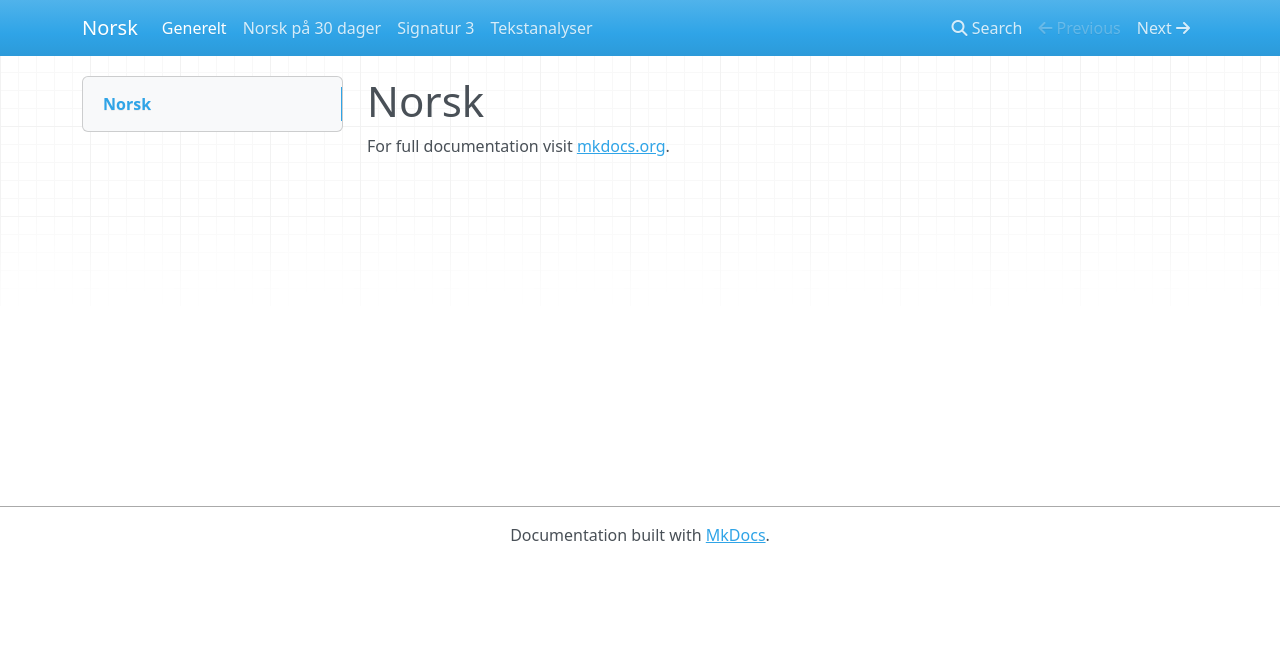
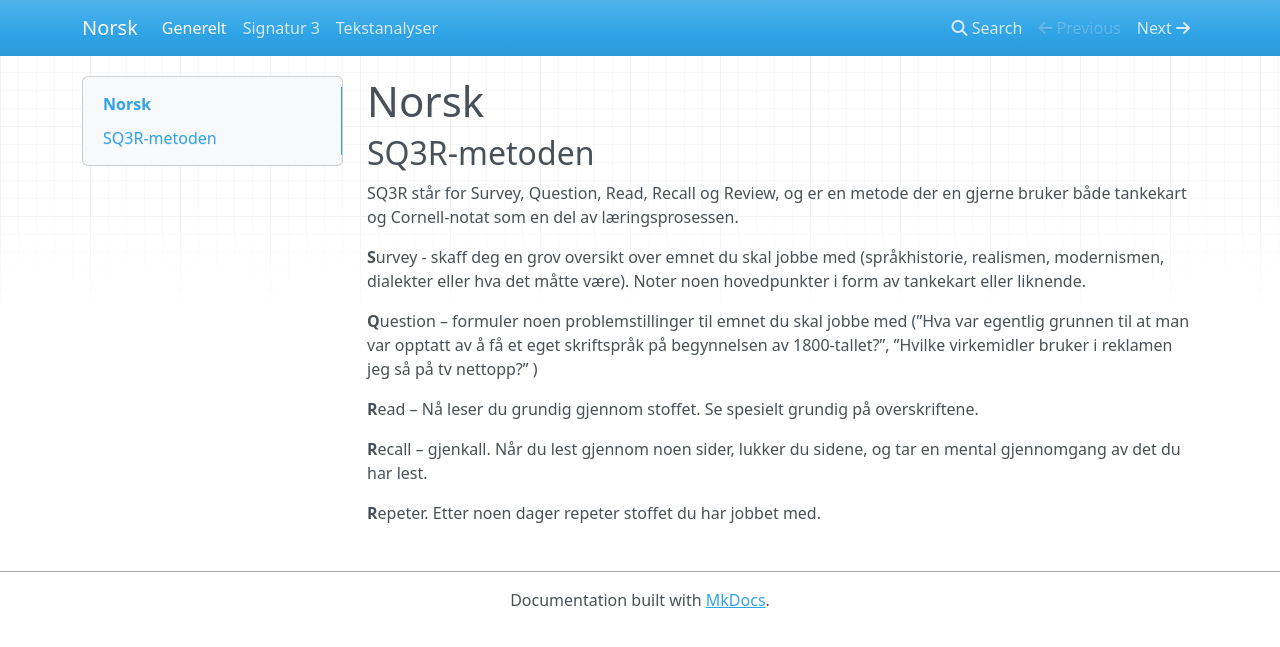
Before and after one commit to longegg/norsk, an MkDocs documentation site: the page built from docs/index.md, in a window 1280 px wide. Shown: the top 647 px of the page. Built offline with MkDocs 1.6.1, drawn with Linux system fonts in a browser that asks for light colours; nearby versions of some CDN libraries.

Commit message:
Remove page and move content.

```diff
--- a/docs/index.md
+++ b/docs/index.md
@@ -1,3 +1,15 @@
 # Norsk
 
-For full documentation visit [mkdocs.org](https://mkdocs.org).
+## SQ3R-metoden
+
+SQ3R står for Survey, Question, Read, Recall og Review, og er en metode der en gjerne bruker både tankekart og Cornell-notat som en del av læringsprosessen.
+
+**S**urvey -  skaff deg en grov oversikt over emnet du skal jobbe med (språkhistorie, realismen, modernismen, dialekter eller hva det måtte være). Noter noen hovedpunkter i form av tankekart eller liknende.
+
+**Q**uestion – formuler noen problemstillinger til emnet du skal jobbe med (”Hva var egentlig grunnen til at man var opptatt av å få et eget skriftspråk på begynnelsen av 1800-tallet?”, ”Hvilke virkemidler bruker i reklamen jeg så på tv nettopp?” )
+
+**R**ead – Nå leser du grundig gjennom stoffet. Se spesielt grundig på overskriftene.
+
+**R**ecall – gjenkall. Når du lest gjennom noen sider, lukker du sidene, og tar en mental gjennomgang av det du har lest.
+
+**R**epeter. Etter noen  dager repeter stoffet du har jobbet med.
--- a/mkdocs.yml
+++ b/mkdocs.yml
@@ -1,6 +1,5 @@
 site_name: Norsk
 nav:
   - Generelt: 'index.md'
-  - Norsk på 30 dager: '30-dager.md'
   - Signatur 3: 'signatur3.md'
   - Tekstanalyser: 'analyser.md'
```
Also changed, not shown: docs/30-dager.md (deleted, +0 -15 lines).
